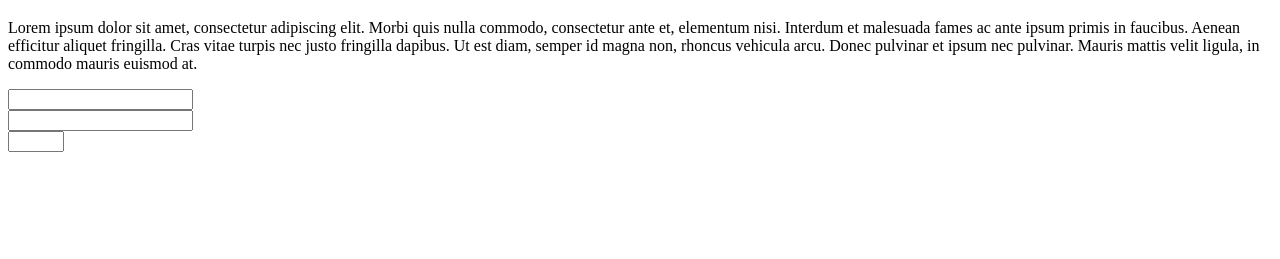
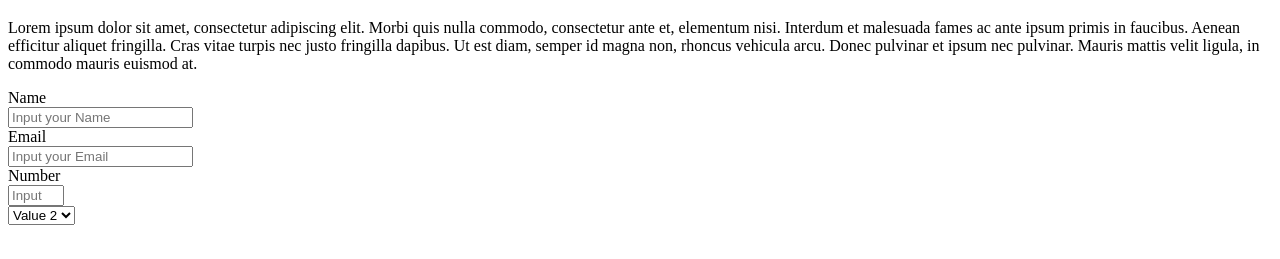
Before and after one commit to vitorelourenco/colab3, a plain HTML site: page index.html in a window 1280 px wide. Shown: the part 61-320 px from the top of the page. Drawn offline with Linux system fonts and the light colour scheme.

Commit message:
more changes 2

```diff
--- a/index.html
+++ b/index.html
@@ -11,10 +11,18 @@
     <script src="https://cdn.freecodecamp.org/testable-projects-fcc/v1/bundle.js"></script>
     <p id="description">Lorem ipsum dolor sit amet, consectetur adipiscing elit. Morbi quis nulla commodo, consectetur ante et, elementum nisi. Interdum et malesuada fames ac ante ipsum primis in faucibus. Aenean efficitur aliquet fringilla. Cras vitae turpis nec justo fringilla dapibus. Ut est diam, semper id magna non, rhoncus vehicula arcu. Donec pulvinar et ipsum nec pulvinar. Mauris mattis velit ligula, in commodo mauris euismod at.</p>
     <form id="survey-form">
-      <input style="display:block" id="name" type="text" required>
-      <input style="display:block" id="email" type="email" required>
-      <input style="display:block" id="number" type="number" min="1" max="99" required>
+      <label id="name-label"> Name </label>
+      <input style="display:block" id="name" type="text" required placeholder="Input your Name">
+      <label id="email-label"> Email </label>
+      <input style="display:block" id="email" type="email" required placeholder="Input your Email">
+      <label id="number-label"> Number </label>
+      <input style="display:block" id="number" type="number" min="1" max="99" required placeholder="Input a Number">
 
+      <select id="dropdown" name="select">
+        <option value="value1">Value 1</option>
+        <option value="value2" selected>Value 2</option>
+        <option value="value3">Value 3</option>
+      </select>
 
     </form>
 
```
